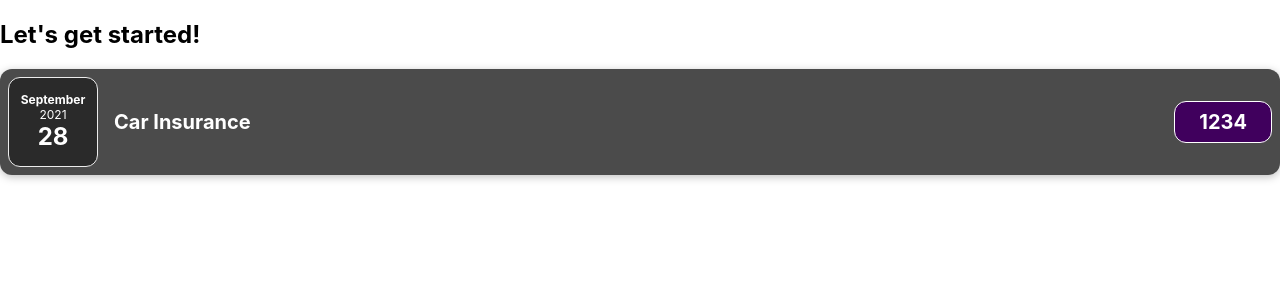
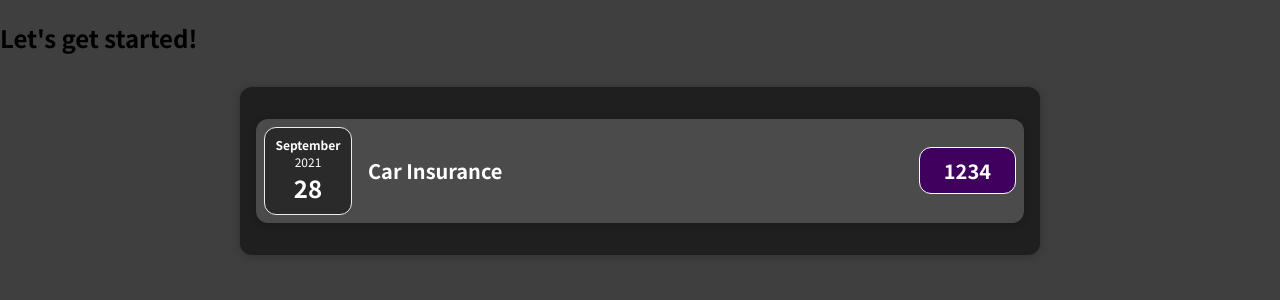
Before and after one commit to Hard-Coder05/React_ExpenseTracker, a React (Create React App) app: page / in a window 1280 px wide. Shown: the top 300 px of the page. Built offline with nearby package versions, Linux system fonts and the light colour scheme.

Commit message:
milestone

```diff
--- a/src/App.js
+++ b/src/App.js
@@ -1,18 +1,19 @@
-import ExpenseItem from "./components/ExpenseItem";
+import Expenses from "./components/Expenses";
 
 function App() {
   const expenses = [
-    { title: "Car Insurance", amount: 1234, date: new Date(2021, 8, 28) },
+    {
+      id: "e1",
+      title: "Car Insurance",
+      amount: 1234,
+      date: new Date(2021, 8, 28),
+    },
   ];
 
   return (
     <div>
       <h2>Let's get started!</h2>
-      <ExpenseItem
-        title={expenses[0].title}
-        amount={expenses[0].amount}
-        date={expenses[0].date}
-      />
+      <Expenses items={expenses} />
     </div>
   );
 }
--- /dev/null
+++ b/src/components/Card.css
@@ -0,0 +1,4 @@
+.card {
+  border-radius: 12px;
+  box-shadow: 0 1px 8px rgba(0, 0, 0, 0.25);
+}
--- /dev/null
+++ b/src/components/Card.js
@@ -0,0 +1,9 @@
+import "./Card.css";
+
+function Card(props) {
+  const classes = "card " + props.className;
+
+  return <div className={classes}>{props.children}</div>;
+}
+
+export default Card;
--- a/src/components/ExpenseItem.css
+++ b/src/components/ExpenseItem.css
@@ -2,10 +2,8 @@
   display: flex;
   justify-content: space-between;
   align-items: center;
-  box-shadow: 0 2px 8px rgba(0, 0, 0, 0.25);
   padding: 0.5rem;
   margin: 1rem 0;
-  border-radius: 12px;
   background-color: #4b4b4b;
 }
 
--- a/src/components/ExpenseItem.js
+++ b/src/components/ExpenseItem.js
@@ -1,15 +1,16 @@
 import "./ExpenseItem.css";
 import ExpenseDate from "./ExpenseDate";
+import Card from "./Card";
 
 function ExpenseItem(props) {
   return (
-    <div className="expense-item">
+    <Card className="expense-item">
       <ExpenseDate date={props.date} />
       <div className="expense-item__description">
         <h2>{props.title}</h2>
         <div className="expense-item__price">{props.amount}</div>
       </div>
-    </div>
+    </Card>
   );
 }
 
--- /dev/null
+++ b/src/components/Expenses.css
@@ -0,0 +1,7 @@
+.expenses {
+  padding: 1rem;
+  background-color: rgb(31, 31, 31);
+  margin: 2rem auto;
+  width: 50rem;
+  max-width: 95%;
+}
--- /dev/null
+++ b/src/components/Expenses.js
@@ -0,0 +1,17 @@
+import ExpenseItem from "./ExpenseItem";
+import "./Expenses.css";
+import Card from "./Card";
+
+function Expenses(props) {
+  return (
+    <Card className="expenses">
+      <ExpenseItem
+        title={props.items[0].title}
+        amount={props.items[0].amount}
+        date={props.items[0].date}
+      />
+    </Card>
+  );
+}
+
+export default Expenses;
--- a/src/index.css
+++ b/src/index.css
@@ -1,13 +1,14 @@
+@import url("https://fonts.googleapis.com/css2?family=Noto+Sans+JP:wght@400;700&display=swap");
+
+* {
+  box-sizing: border-box;
+}
+
+html {
+  font-family: "Noto Sans JP", sans-serif;
+}
+
 body {
   margin: 0;
-  font-family: -apple-system, BlinkMacSystemFont, 'Segoe UI', 'Roboto', 'Oxygen',
-    'Ubuntu', 'Cantarell', 'Fira Sans', 'Droid Sans', 'Helvetica Neue',
-    sans-serif;
-  -webkit-font-smoothing: antialiased;
-  -moz-osx-font-smoothing: grayscale;
+  background-color: #3f3f3f;
 }
-
-code {
-  font-family: source-code-pro, Menlo, Monaco, Consolas, 'Courier New',
-    monospace;
-}
```
